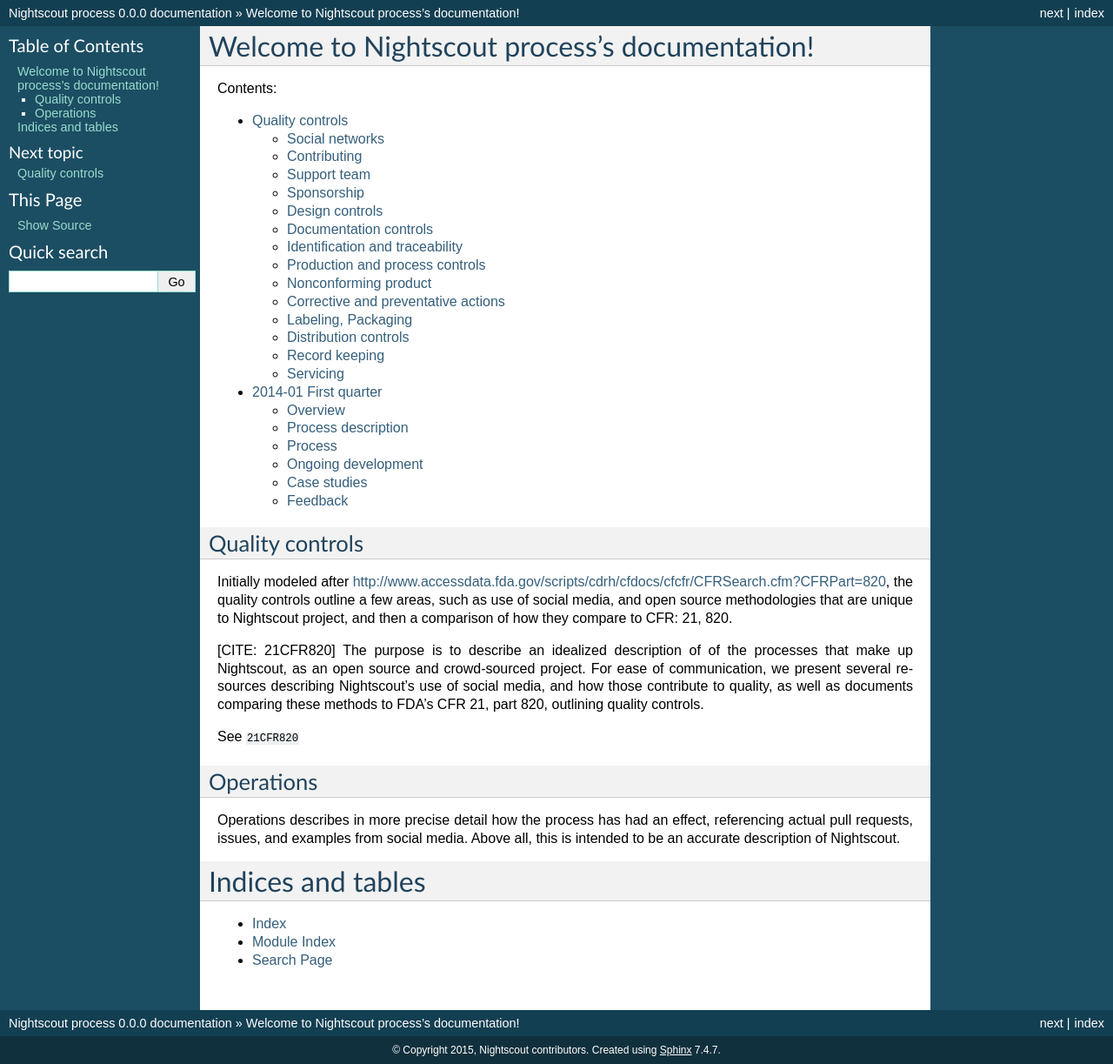
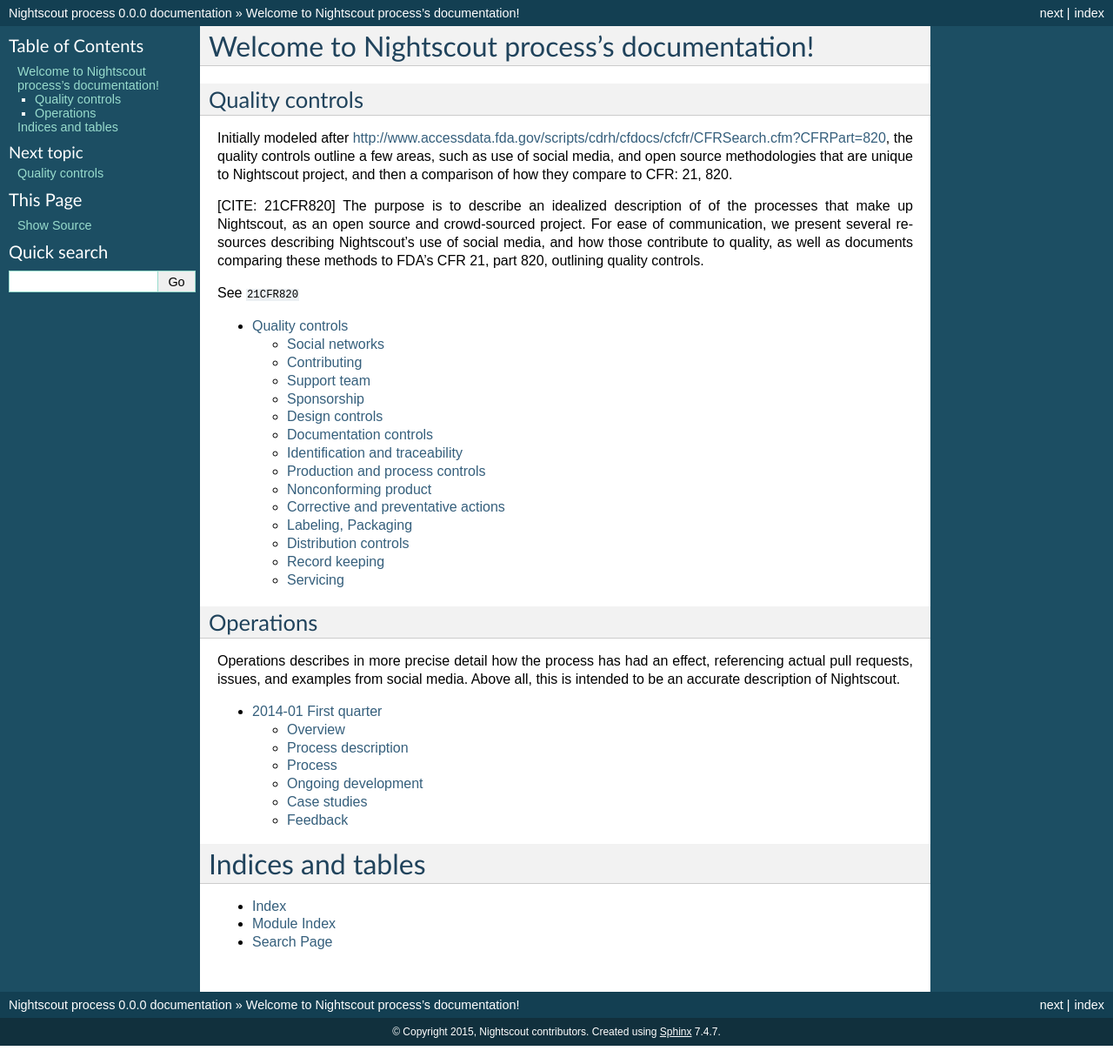
Before and after one commit to nightscout/process-controls, a Sphinx documentation site: the page built from source/index.rst, in a window 1280 px wide. Shown: the whole page at 87% size. Built offline with Sphinx 7.4.7, drawn with Linux system fonts in a browser that asks for light colours; formulas are drawn with MathJax 3; cross-references to code outside the pages are shown as plain code; after the commit the page ends 1202 px from its top, so only the background shows below that; some of the changed lines change nothing that is shown.

Commit message:
try out split toc

```diff
--- a/source/index.rst
+++ b/source/index.rst
@@ -6,13 +6,7 @@
 Welcome to Nightscout process's documentation!
 ==============================================
 
-Contents:
 
-.. toctree::
-   :maxdepth: 2
-
-   controls/index
-   operations/2014-01/index
 
 Quality controls
 ----------------
@@ -31,6 +25,11 @@
 
 See :cite:`21CFR820`
 
+.. toctree::
+   :maxdepth: 2
+
+   controls/index
+
 
 
 Operations
@@ -39,6 +38,10 @@
 referencing actual pull requests, issues, and examples from social media.
 Above all, this is intended to be an accurate description of Nightscout.
 
+.. toctree::
+   :maxdepth: 2
+
+   operations/2014-01/index
 
 Indices and tables
 ==================
```
